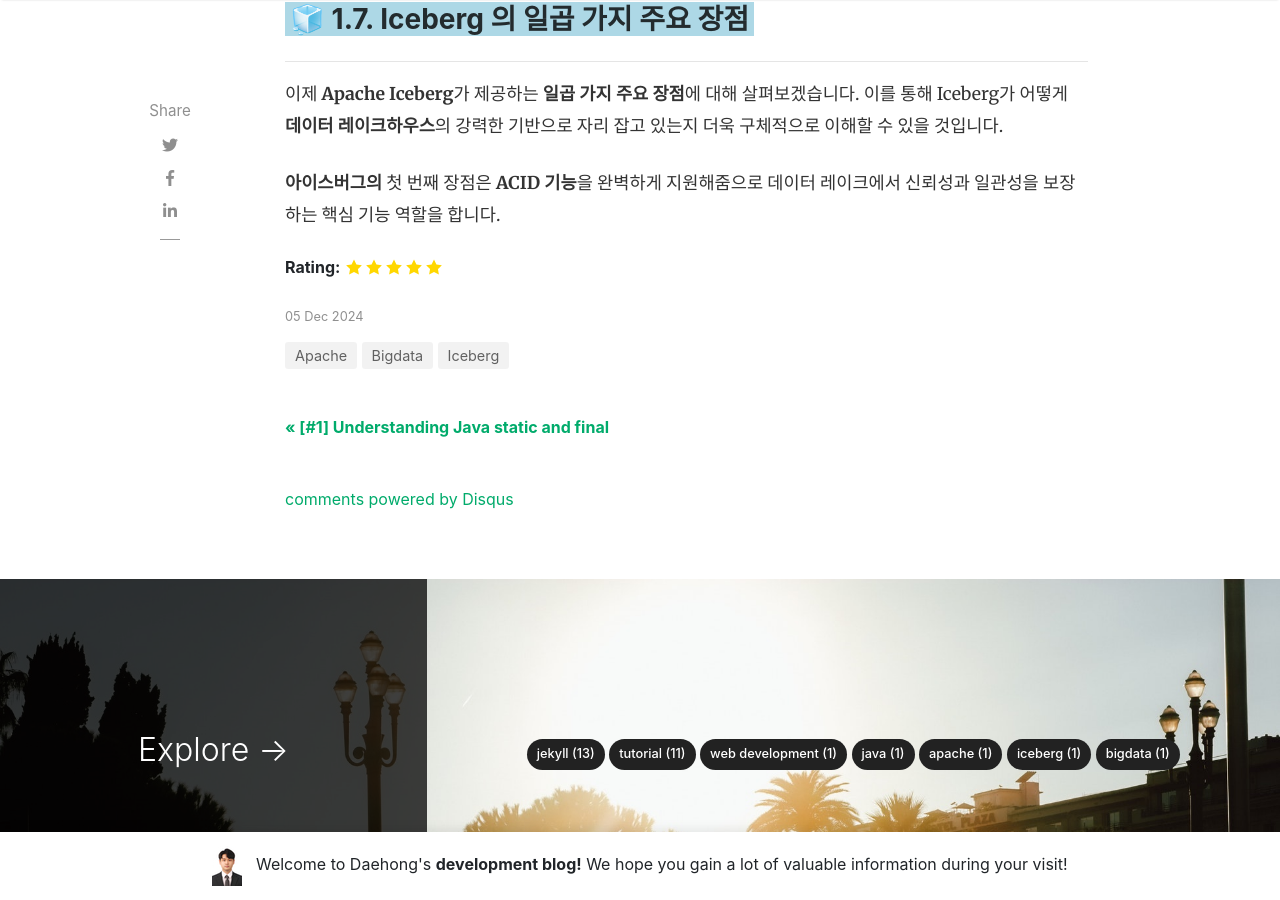
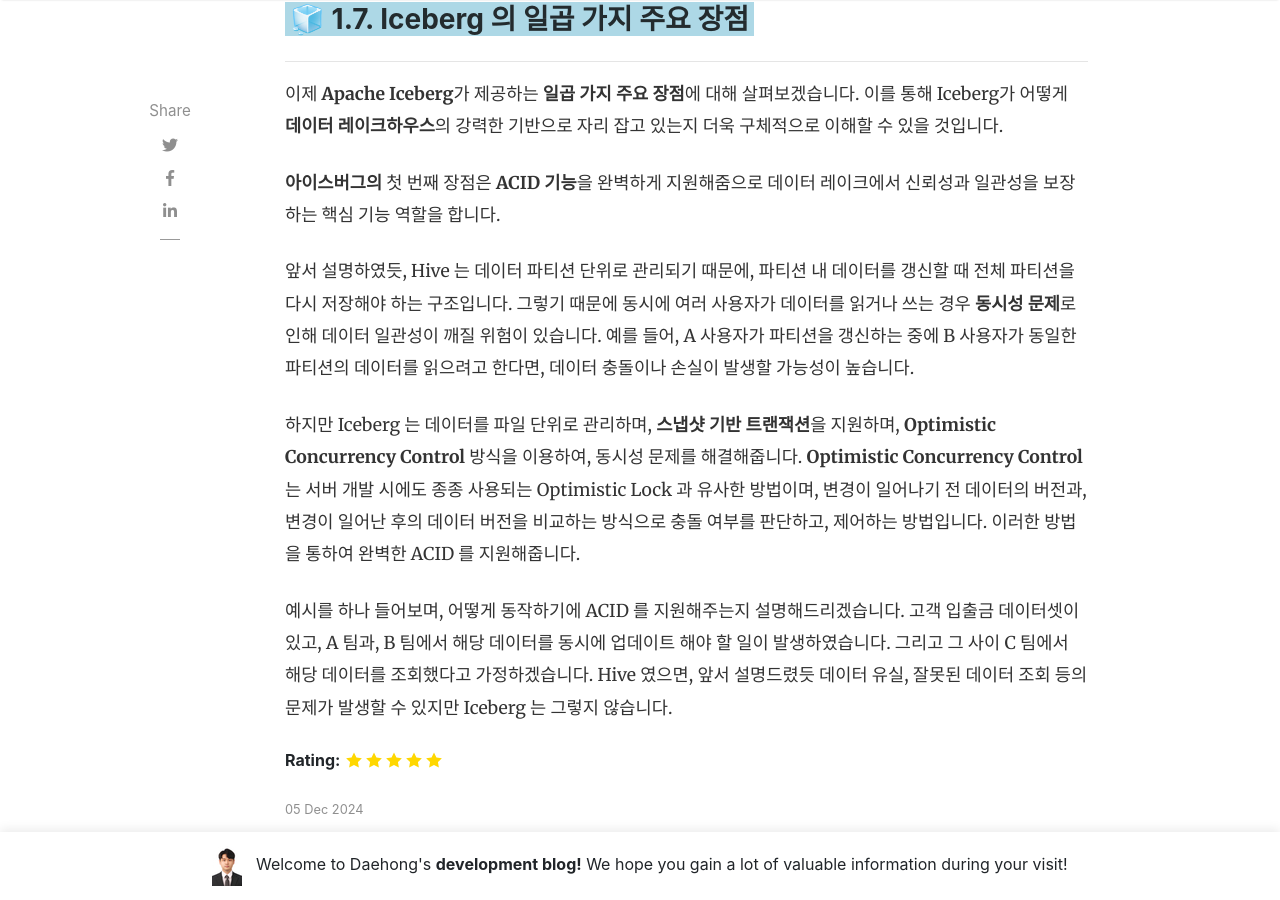
Before and after one commit to JeonDaehong/JeonDaehong.github.io, a Jekyll site: the page built from _posts/2024-12-05-apache-iceberg.md, in a window 1280 px wide and 900 px high, scrolled down 9097 px. Built offline with Jekyll 4.4.1, drawn with Linux system fonts in a browser that asks for light colours; nearby versions of some CDN libraries; comment, search, counter and statistics services are not loaded.

Commit message:
apache iceberg study update !

```diff
--- a/_posts/2024-12-05-apache-iceberg.md
+++ b/_posts/2024-12-05-apache-iceberg.md
@@ -230,3 +230,9 @@
 이제 **Apache Iceberg**가 제공하는 **일곱 가지 주요 장점**에 대해 살펴보겠습니다. 이를 통해 Iceberg가 어떻게 **데이터 레이크하우스**의 강력한 기반으로 자리 잡고 있는지 더욱 구체적으로 이해할 수 있을 것입니다.
 
 **아이스버그의** 첫 번째 장점은 **ACID 기능**을 완벽하게 지원해줌으로 데이터 레이크에서 신뢰성과 일관성을 보장하는 핵심 기능 역할을 합니다.
+
+앞서 설명하였듯, Hive 는 데이터 파티션 단위로 관리되기 때문에, 파티션 내 데이터를 갱신할 때 전체 파티션을 다시 저장해야 하는 구조입니다. 그렇기 때문에 동시에 여러 사용자가 데이터를 읽거나 쓰는 경우 **동시성 문제**로 인해 데이터 일관성이 깨질 위험이 있습니다. 예를 들어, A 사용자가 파티션을 갱신하는 중에 B 사용자가 동일한 파티션의 데이터를 읽으려고 한다면, 데이터 충돌이나 손실이 발생할 가능성이 높습니다.
+
+하지만 Iceberg 는 데이터를 파일 단위로 관리하며, **스냅샷 기반 트랜잭션**을 지원하며, **Optimistic Concurrency Control** 방식을 이용하여, 동시성 문제를 해결해줍니다. **Optimistic Concurrency Control** 는 서버 개발 시에도 종종 사용되는 Optimistic Lock 과 유사한 방법이며, 변경이 일어나기 전 데이터의 버전과, 변경이 일어난 후의 데이터 버전을 비교하는 방식으로 충돌 여부를 판단하고, 제어하는 방법입니다. 이러한 방법을 통하여 완벽한 ACID 를 지원해줍니다.
+
+예시를 하나 들어보며, 어떻게 동작하기에 ACID 를 지원해주는지 설명해드리겠습니다. 고객 입출금 데이터셋이 있고, A 팀과, B 팀에서 해당 데이터를 동시에 업데이트 해야 할 일이 발생하였습니다. 그리고 그 사이 C 팀에서 해당 데이터를 조회했다고 가정하겠습니다. Hive 였으면, 앞서 설명드렸듯 데이터 유실, 잘못된 데이터 조회 등의 문제가 발생할 수 있지만 Iceberg 는 그렇지 않습니다.
```
